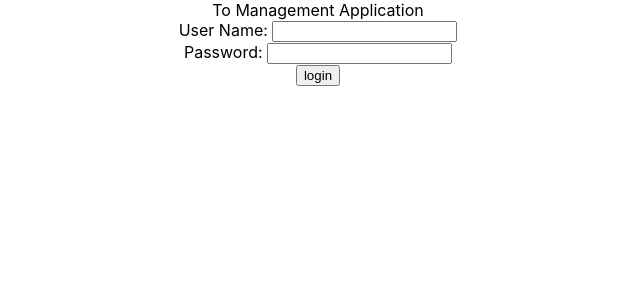
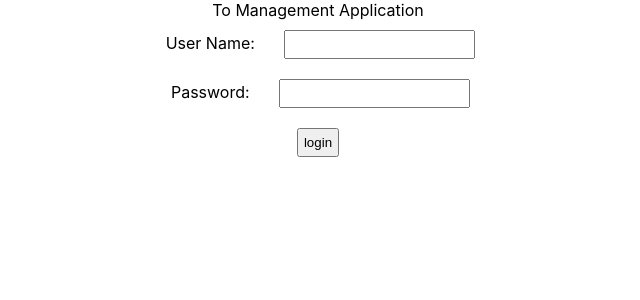
Before and after one commit to JoseSagwe/ReactXSpringBootXDockerManagerApplication, a React (Create React App) app: page / in a window 1280 px wide. Shown: the top 300 px of the page, without its empty margins (322-962 px from the left). Built offline with nearby package versions, Linux system fonts and the light colour scheme.

Commit message:
first commit

```diff
--- /dev/null
+++ b/src/components/todo/TodoApp.css
@@ -0,0 +1,4 @@
+label, input , button {
+    margin: 10px;
+    padding: 5px;
+}
--- a/src/components/todo/TodoApp.jsx
+++ b/src/components/todo/TodoApp.jsx
@@ -1,4 +1,5 @@
-
+import { useState } from 'react'
+import './TodoApp.css'
 export default function TodoApp(){
     return(
         <div className="TodoApp">
@@ -11,15 +12,26 @@
 
 
 function LoginComponent(){
+
+    const [username, setUsername] = useState('')
+    const [password, setPassword] = useState('')
+
+    function handleUsernameChange(event){
+        setUsername(event.target.value);
+    }
+    function handlePasswordChange(event){
+        setPassword(event.target.value);
+    }
+
     return(
         <div className="LoginForm">
         <div>
             <label>User Name: </label>
-            <input type="text" name="username" />
+            <input type="text" name="username" value={username} onChange={handleUsernameChange}/>
         </div>
         <div>
             <label>Password: </label>
-            <input type="password" name="password"/>
+            <input type="password" name="password" value={password} onChange={handlePasswordChange}/>
         </div>
         <div>
             <button type="button" name="login">login</button>
```
